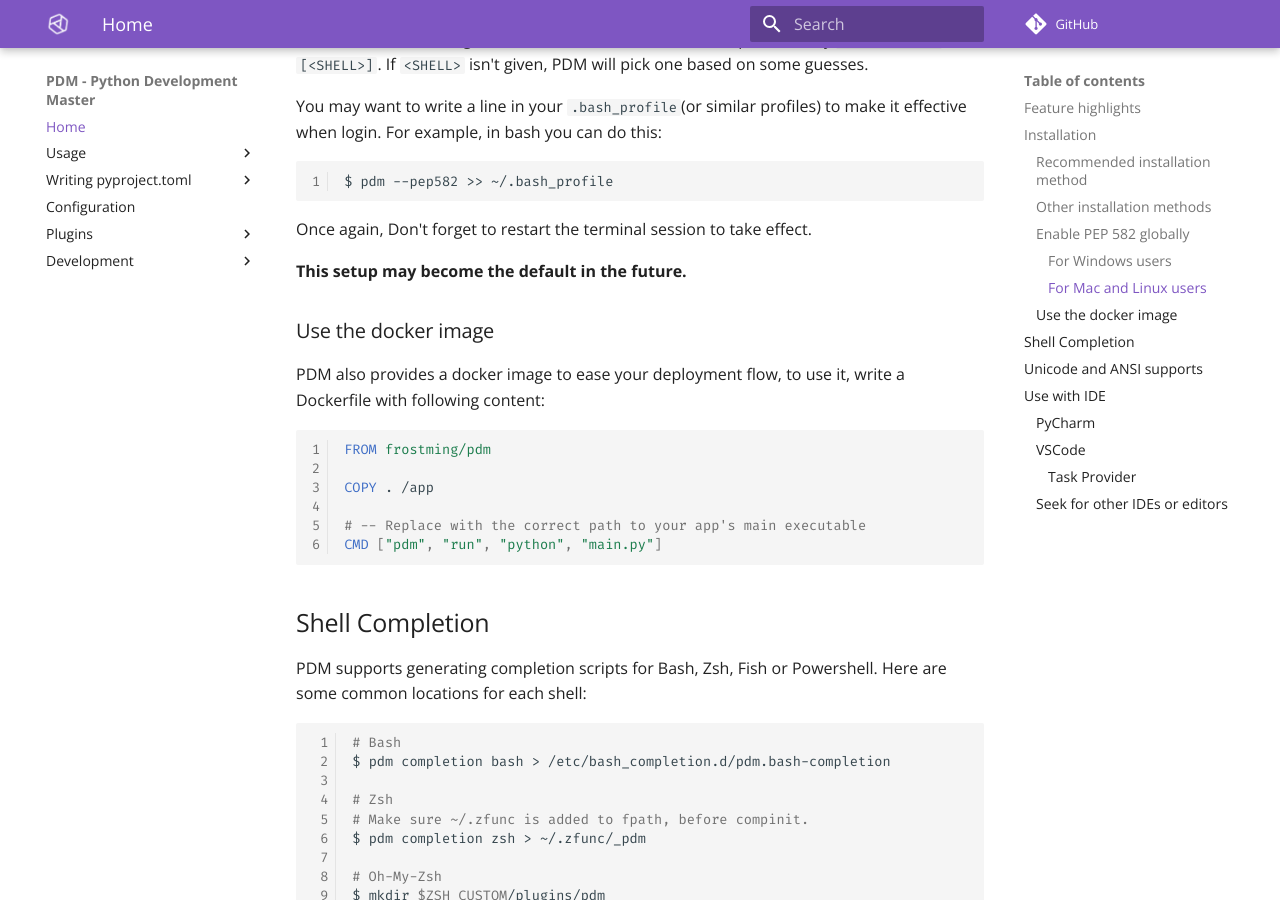
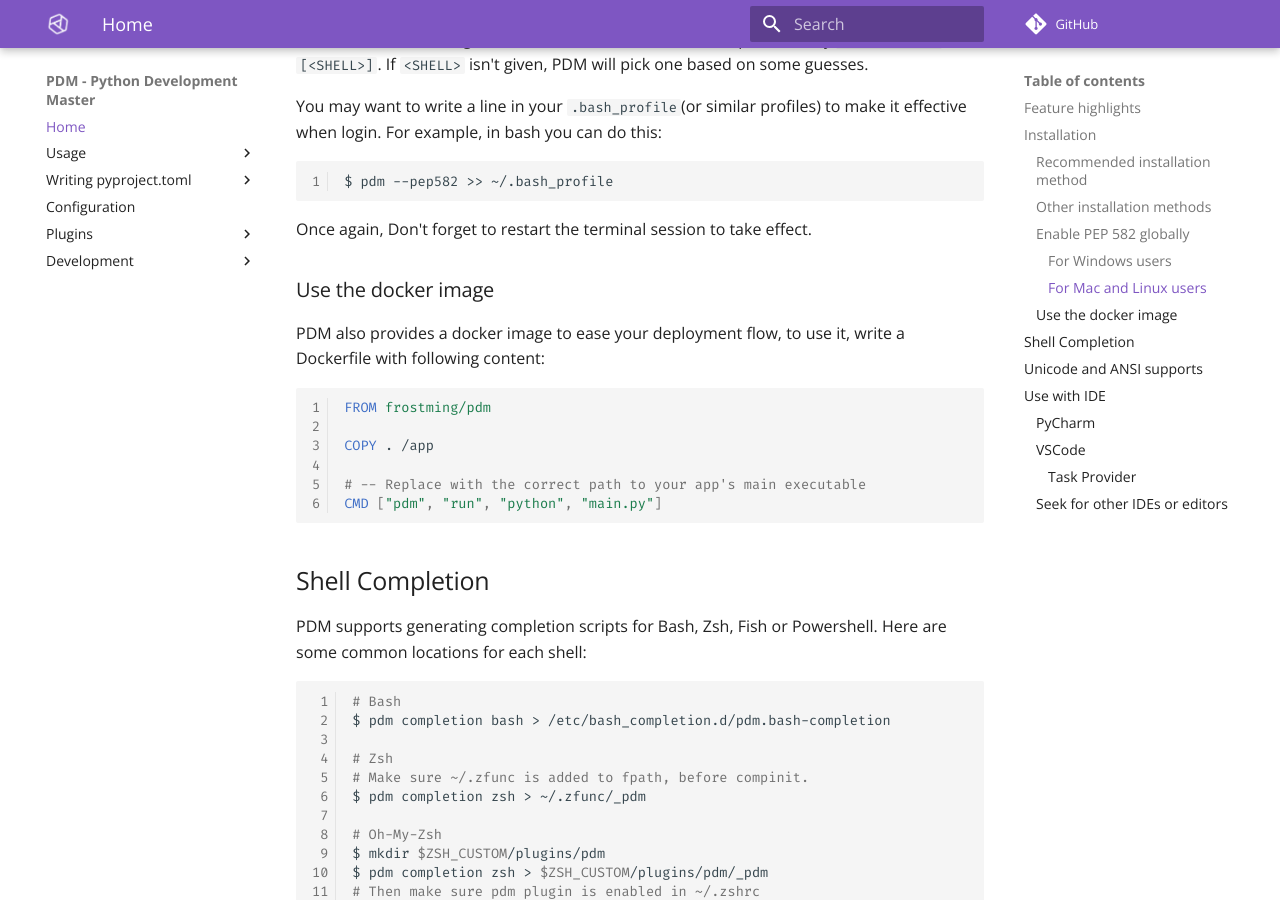
Before and after one commit to ChrisSanderser/pd-ms, an MkDocs documentation site: the page built from docs/docs/index.md, in a window 1280 px wide and 900 px high, scrolled down 1998 px. Built offline with MkDocs 1.6.1 and Material for MkDocs 9.7.7, drawn with Linux system fonts in a browser that asks for light colours; comment, search, counter and statistics services are not loaded.

Commit message:
Remove outdated note added with initial PYTHONPEP582=1 mechanism

````diff
--- a/docs/docs/index.md
+++ b/docs/docs/index.md
@@ -80,8 +80,6 @@ $ pdm --pep582 >> ~/.bash_profile
 ```
 
 Once again, Don't forget to restart the terminal session to take effect.
-
-**This setup may become the default in the future.**
 
 ### Use the docker image
 
````
